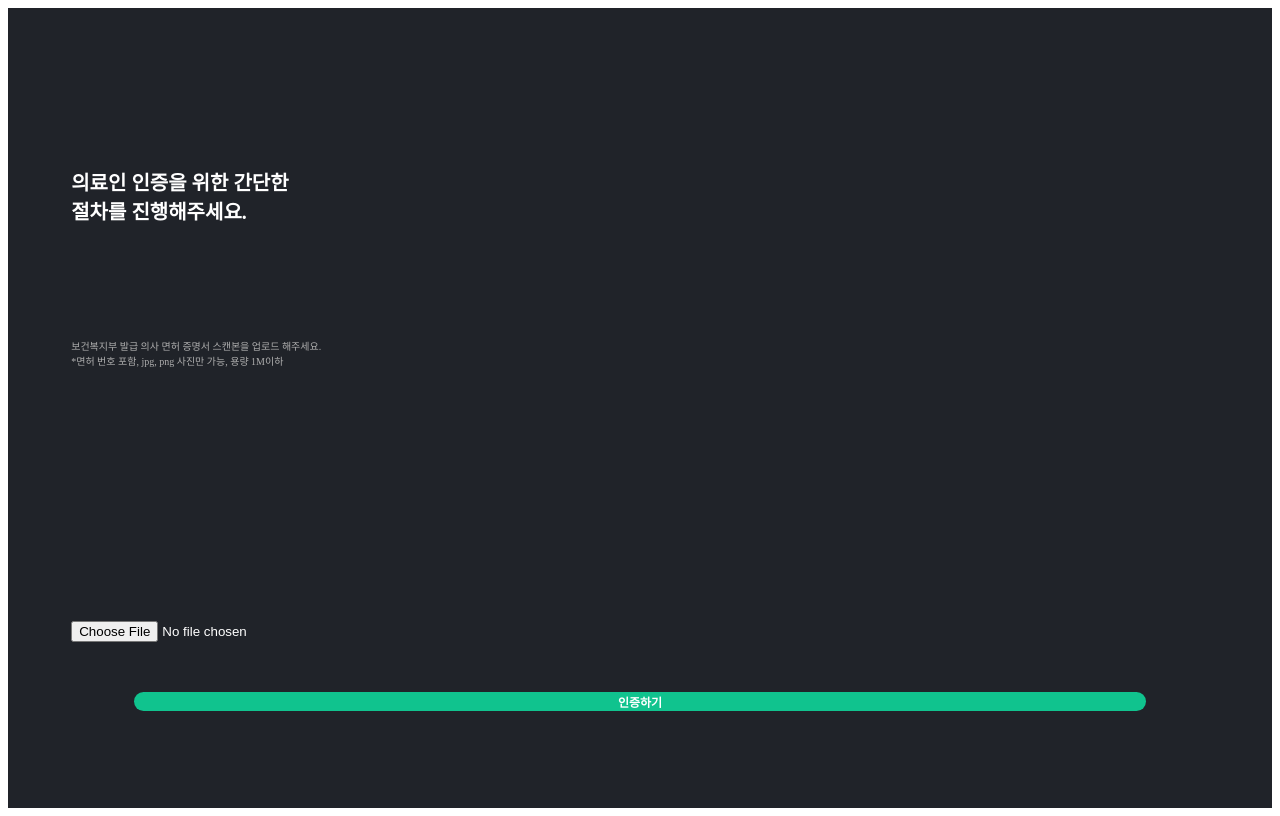
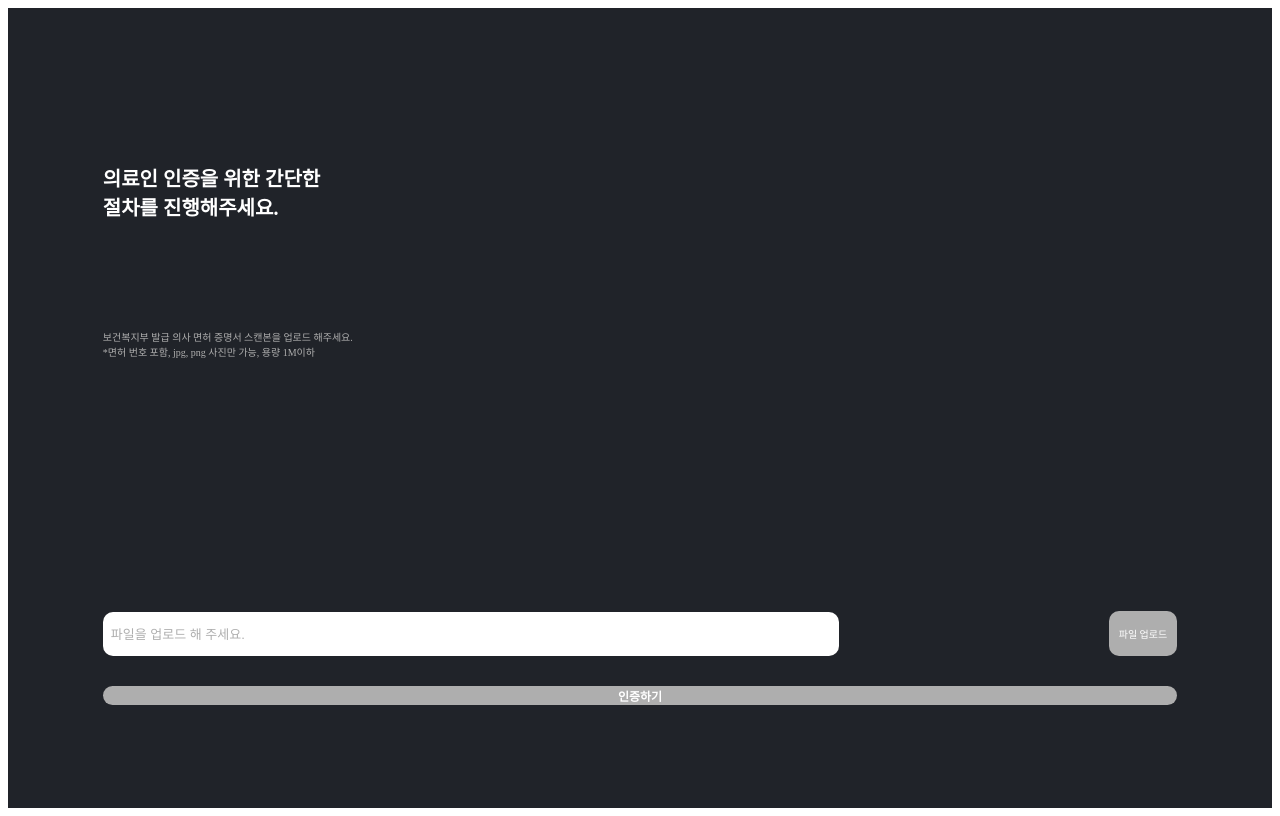
Before and after one commit to binys21/11th-Hackerthon-2023, a React (Create React App) app in the folder ftest/: page /verifying in a window 1280 px wide. Built offline with nearby package versions, Linux system fonts and the light colour scheme.

Commit message:
인증절차 스타일링 수정

```diff
--- a/ftest/src/components/Login_comp/Verifying.js
+++ b/ftest/src/components/Login_comp/Verifying.js
@@ -6,12 +6,22 @@ import mainLogo from "../images_comp/mainLogo.png";
 
 const Verifying = (props) => {
     const fileInput = React.useRef(null);
+    const [uploadedFileName, setUploadedFileName] =
+        useState("파일을 업로드 해 주세요.");
 
     const handleButtonClick = (e) => {
         fileInput.current.click();
     };
+
+    const [isUploaded, setIsUploaded] = useState(false);
+
     const handleChange = (e) => {
-        console.log(e.target.files[0]);
+        const uploadedFile = e.target.files[0];
+        if (uploadedFile) {
+            setUploadedFileName(uploadedFile.name);
+            setIsUploaded(true);
+        }
+        console.log(uploadedFile);
     };
 
     const navigate = useNavigate();
@@ -39,16 +49,29 @@ const Verifying = (props) => {
                 <React.Fragment>
                     <UploadWrapper>
                         <input
-                            class="upload_blank"
+                            class="upload_name"
+                            value={uploadedFileName}
+                            disabled="disabled"
+                        ></input>
+                        <input
+                            class="upload_hidden"
                             type="file"
                             id="fileUpload"
                             ref={fileInput}
                             accept="image/jpg, image/png, image/jpeg"
                             onChange={handleChange}
                         />
+                        <label for="fileUpload">파일 업로드</label>
                     </UploadWrapper>
                 </React.Fragment>
-                <button onClick={completeVerify}>인증하기</button>
+                <button
+                    onClick={completeVerify}
+                    style={{
+                        backgroundColor: isUploaded ? "#10c38e" : "#aeaeae",
+                    }}
+                >
+                    인증하기
+                </button>
             </Wrapper>
         </>
     );
@@ -68,20 +91,19 @@ const Wrapper = styled.div`
         align-items: center;
     }
     button {
-        height: 40px;
-        width: 80%;
+        height: 45px;
+        width: 85%;
         border-style: none;
         outline: none;
         border-radius: 20px;
         color: white;
         font-size: 12px;
         font-weight: 600;
-        background: #10c38e;
-        margin: 50px 0 200px 0;
+        margin: 30px 0 200px 0;
     }
 `;
 const Container = styled.div`
-    width: 90%;
+    width: 85%;
     display: flex;
     flex-direction: column;
     align-items: flex-start;
@@ -99,17 +121,45 @@ const Container = styled.div`
     }
 `;
 const UploadWrapper = styled.div`
-    width: 90%;
-    .upload_btn {
+    width: 85%;
+    display: flex;
+    flex-direction: row;
+    justify-content: space-between;
+    align-items: center;
+    label {
         color: white;
-        font-size: 14px;
+        background-color: #aeaeae;
+        font-size: 10px;
+        padding: 10px;
+        height: 25px;
         display: flex;
         justify-content: center;
         align-items: center;
+        border-style: none;
+        border-radius: 10px;
+        cursor: pointer;
     }
-    .upload_blank {
-        color: white;
+    input[type="file"] {
+        position: absolute;
+        width: 1px;
+        height: 1px;
+        padding: 0;
+        margin: -1px;
+        overflow: hidden;
+        clip: rect(0, 0, 0, 0);
+        border: 0;
     }
-    input {
+    .upload_name {
+        display: flex;
+        height: 28px;
+        width: 67%;
+        padding: 8px;
+        font-size: 13px;
+        background-color: white;
+        justify-content: flex-start;
+        align-items: center;
+        border-style: none;
+        border-radius: 10px;
+        color: #aeaeae;
     }
 `;
```
